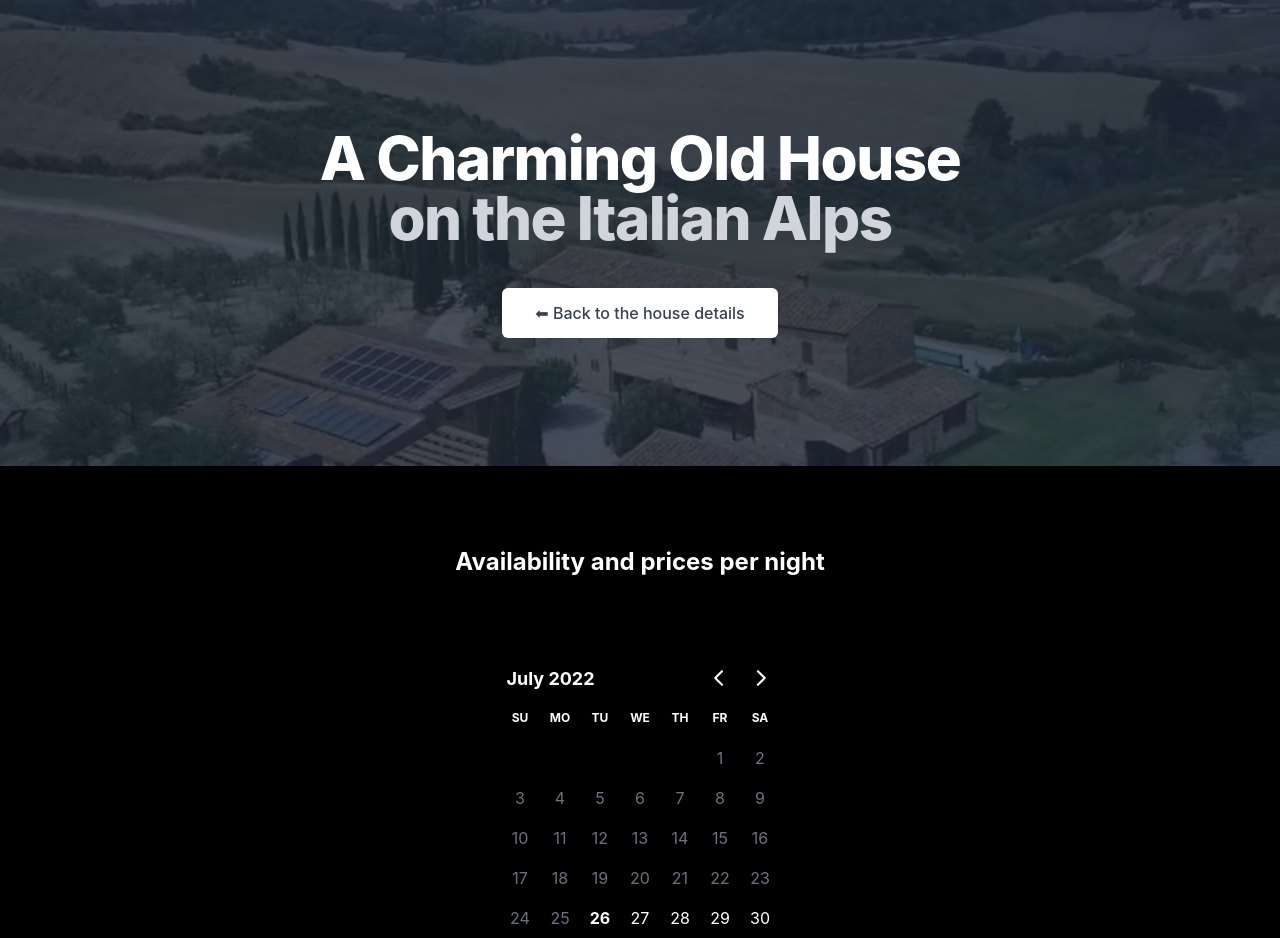
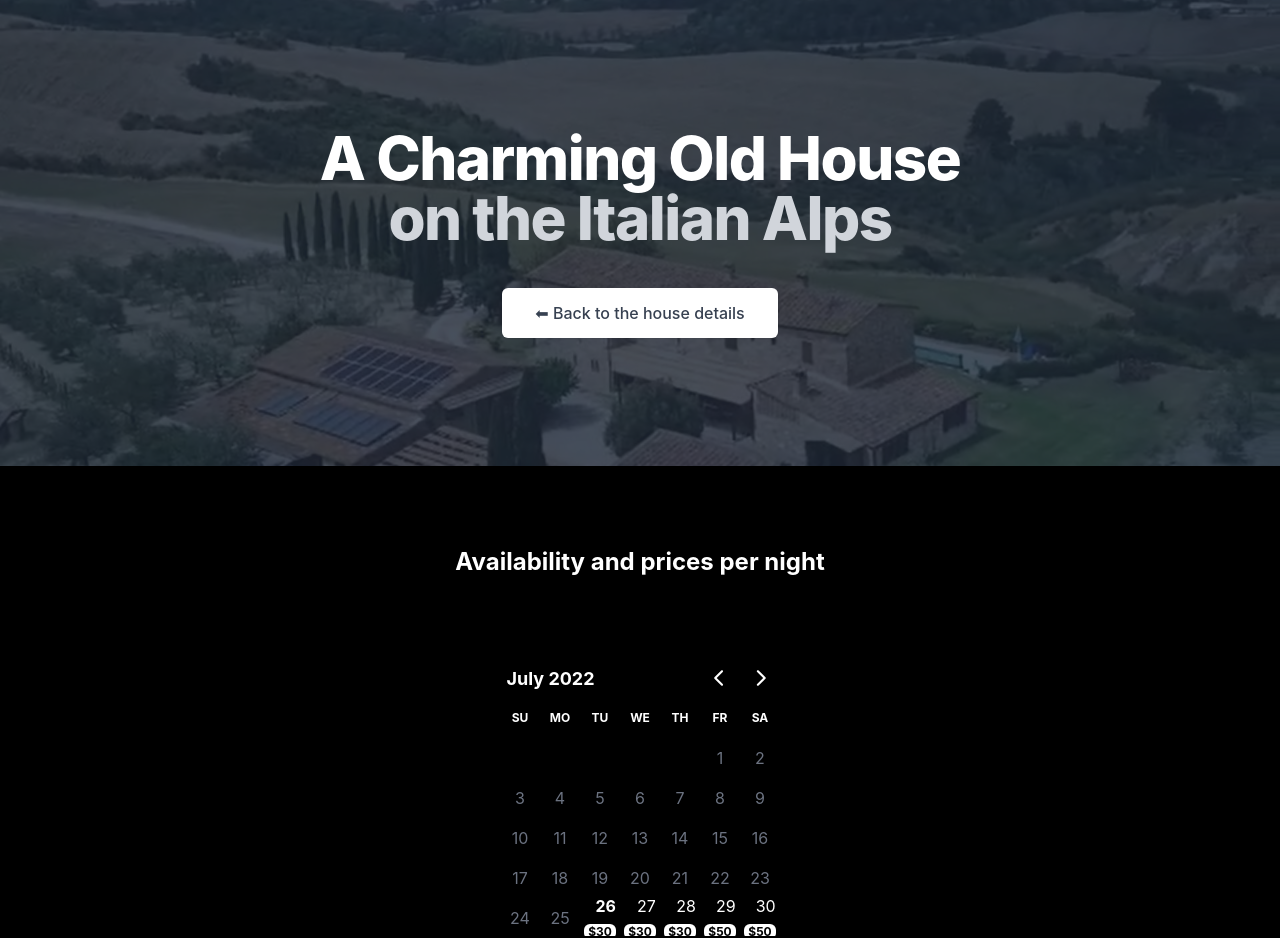
Before and after one commit to grandpoisson/rental-apartment, a Next.js app: page /calendar in a window 1280 px wide. Shown: the top 938 px of the page. Built offline with nearby package versions, Linux system fonts and the light colour scheme.

Commit message:
show pricing below available date

```diff
--- /dev/null
+++ b/lib/cost.js
@@ -0,0 +1,47 @@
+import config from "lib/config";
+
+const get_custom_price_from_config = (date) => {
+  const year = date.getFullYear();
+  const month = date.getMonth() + 1;
+  const day = date.getDate();
+
+  if (config.costs.custom[year]) {
+    if (config.costs.custom[year][month]) {
+      if (config.costs.custom[year][month][day]) {
+        return config.costs.custom[year][month][day];
+      }
+      if (
+        is_weekend(date) &&
+        config.costs.custom[year][month]["default_weekend"]
+      ) {
+        return config.costs.custom[year][month]["default_weekend"];
+      }
+      if (
+        !is_weekend(date) &&
+        config.costs.custom[year][month]["default_weekday"]
+      ) {
+        return config.costs.custom[year][month]["default_weekday"];
+      }
+    }
+  }
+
+  return null;
+};
+
+export const is_weekend = (date) => {
+  return date.getDay() === 5 || date.getDay() === 6 ? true : false;
+};
+
+export function getCost(date) {
+  let price = config.costs.default_weekday;
+
+  if (is_weekend(date)) {
+    price = config.costs.default_weekend;
+  }
+
+  if (get_custom_price_from_config(date)) {
+    price = get_custom_price_from_config(date);
+  }
+
+  return price;
+}
--- a/pages/calendar.js
+++ b/pages/calendar.js
@@ -3,6 +3,7 @@
 import { DayPicker } from "react-day-picker";
 import "react-day-picker/dist/style.css";
 import { isDaySelectable } from "lib/dates";
+import { getCost } from "lib/cost";
 
 export default function Calendar() {
   return (
@@ -56,7 +57,16 @@
                       !isDaySelectable(props.date) && "text-gray-500"
                     }`}
                   >
-                    {props.date.getDate()}
+                    <div>{props.date.getDate()}</div>
+                    {isDaySelectable(props.date) && (
+                      <div classname="-mt-2">
+                        <span
+                          className={`bg-white text-black rounded-md font-bold px-1 text-xs`}
+                        >
+                          ${getCost(props.date)}
+                        </span>
+                      </div>
+                    )}
                   </div>
                 ),
               }}
--- a/styles/globals.css
+++ b/styles/globals.css
@@ -17,6 +17,10 @@
   box-sizing: border-box;
 }
 
+.rdp-day {
+  border-radius: 0 !important;
+}
+
 @media (prefers-color-scheme: dark) {
   html {
     color-scheme: dark;
```
